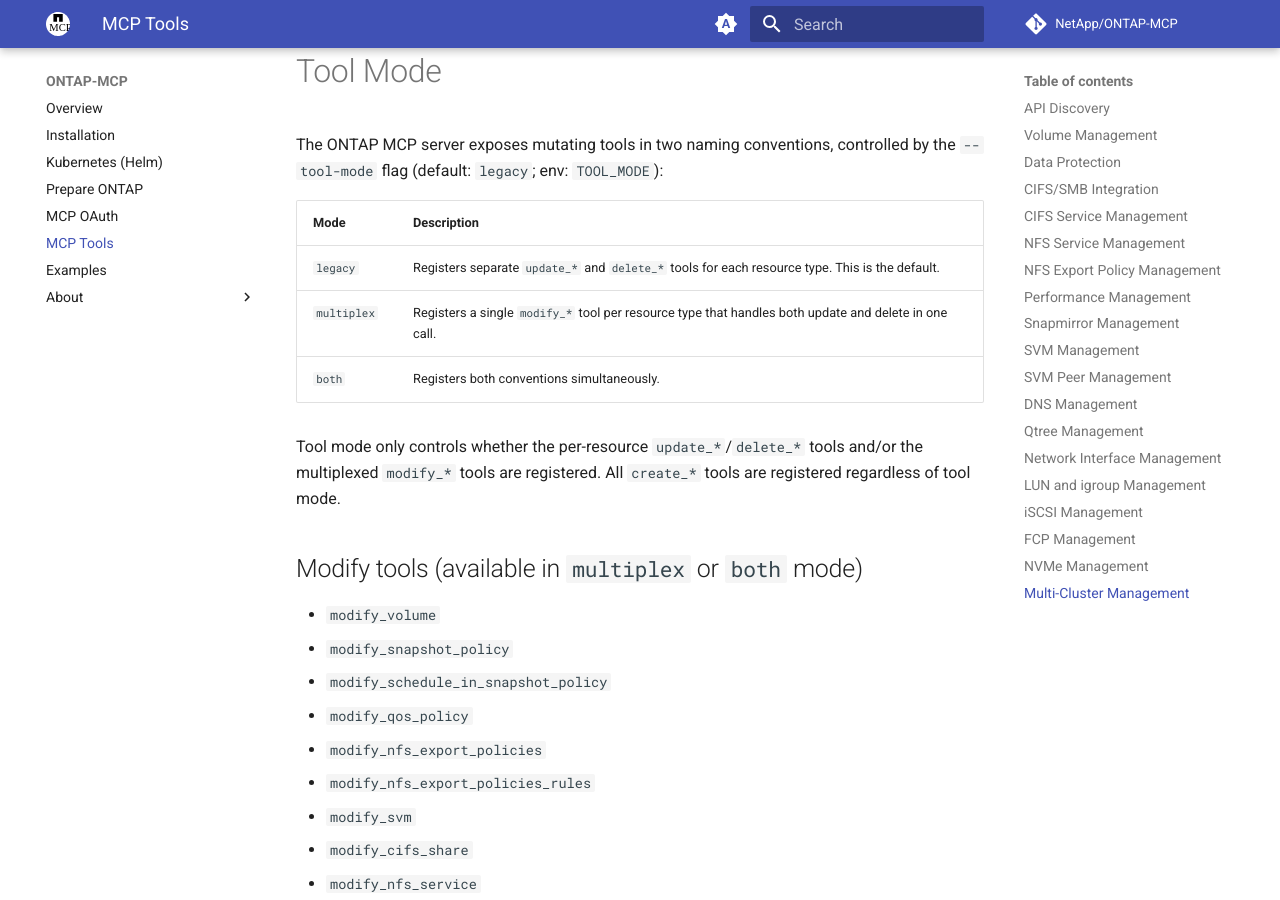
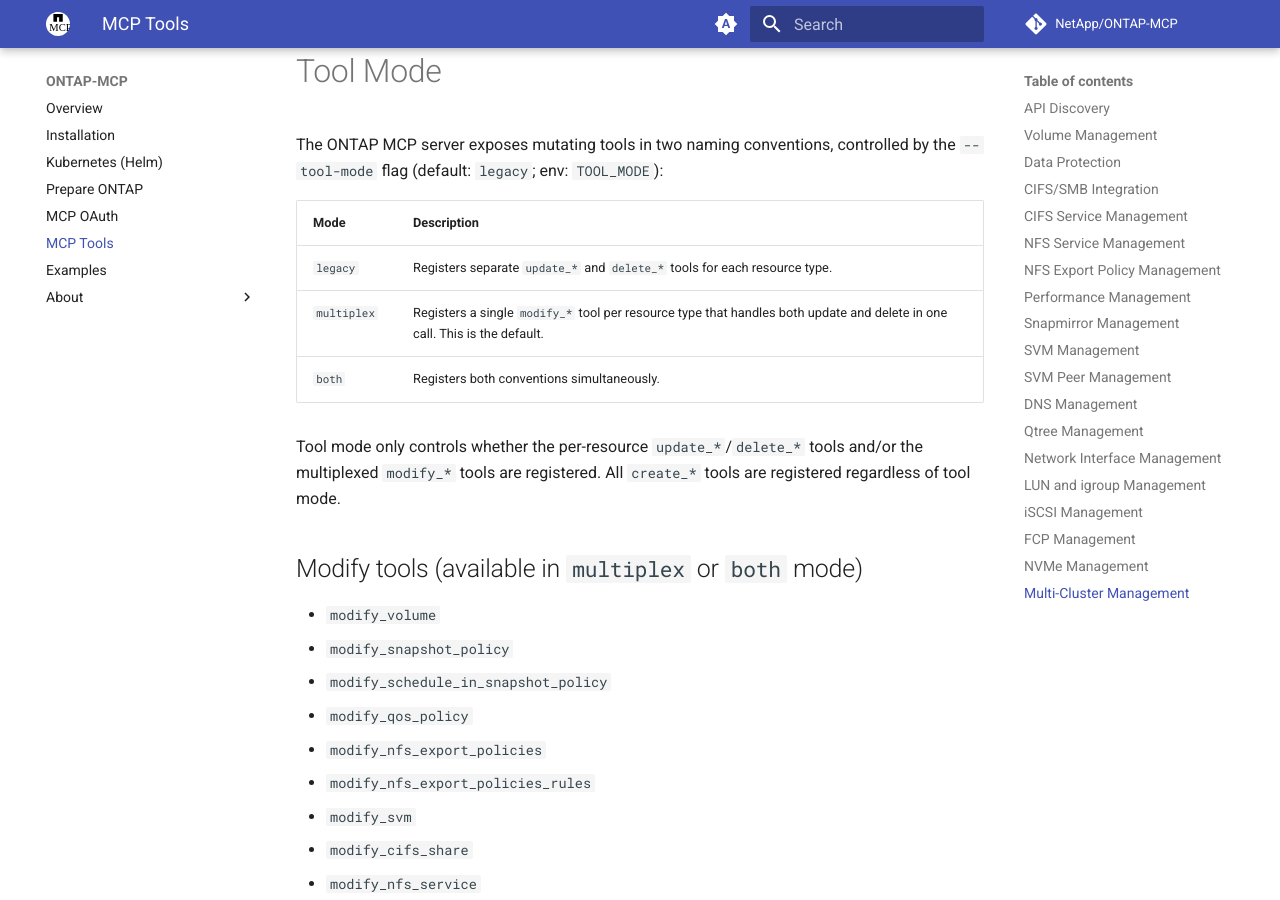
Before and after one commit to NetApp/ontap-mcp, an MkDocs documentation site: the page built from docs/tools.md, in a window 1280 px wide and 900 px high, scrolled down 5270 px. Built offline with MkDocs 1.6.1 and Material for MkDocs 9.7.7, drawn with Linux system fonts in a browser that asks for light colours; comment, search, counter and statistics services are not loaded; the version menu is left out.

```diff
--- a/docs/tools.md
+++ b/docs/tools.md
@@ -160,11 +160,11 @@ To respond with `application/json` instead of `text/event-stream` (e.g. behind g
 
 The ONTAP MCP server exposes mutating tools in two naming conventions, controlled by the `--tool-mode` flag (default: `legacy`; env: `TOOL_MODE`):
 
-| Mode        | Description                                                                                           |
-|-------------|-------------------------------------------------------------------------------------------------------|
-| `legacy`    | Registers separate `update_*` and `delete_*` tools for each resource type. This is the default.       |
-| `multiplex` | Registers a single `modify_*` tool per resource type that handles both update and delete in one call. |
-| `both`      | Registers both conventions simultaneously.                                                            |
+| Mode        | Description                                                                                                                |
+|-------------|----------------------------------------------------------------------------------------------------------------------------|
+| `legacy`    | Registers separate `update_*` and `delete_*` tools for each resource type.                                                 |
+| `multiplex` | Registers a single `modify_*` tool per resource type that handles both update and delete in one call. This is the default. |
+| `both`      | Registers both conventions simultaneously.                                                                                 |
 
 Tool mode only controls whether the per-resource `update_*`/`delete_*` tools and/or the multiplexed `modify_*` tools are registered. All `create_*` tools are registered regardless of tool mode.
 
```
Also changed, not shown: docs/install.md (+1 -1 lines), 2 other files.
